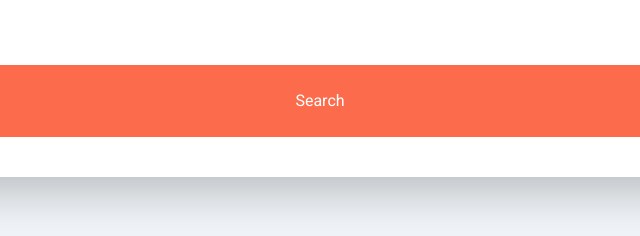
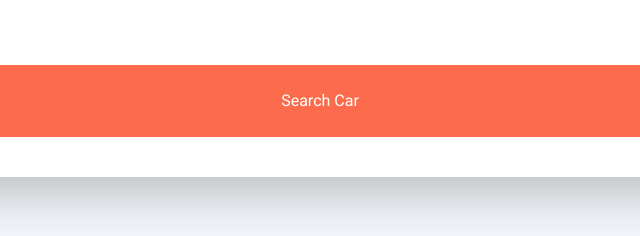
Before and after one commit to infix123/CarRental, a website: page index.html in a window 1280 px wide. Shown: the part 561-797 px from the top of the page, 320-960 px from the left. Drawn offline with Linux system fonts and the light colour scheme; a web font is replaced by a local one.

Commit message:
second commit

```diff
--- a/index.html
+++ b/index.html
@@ -156,7 +156,7 @@
 				<button
 					class="flex w-full rounded-xl justify-center items-center mt-6 py-6 px-8 bg-darkOrange text-white"
 				>
-					Search
+					Search Car
 				</button>
 			</div>
 		</div>
```
